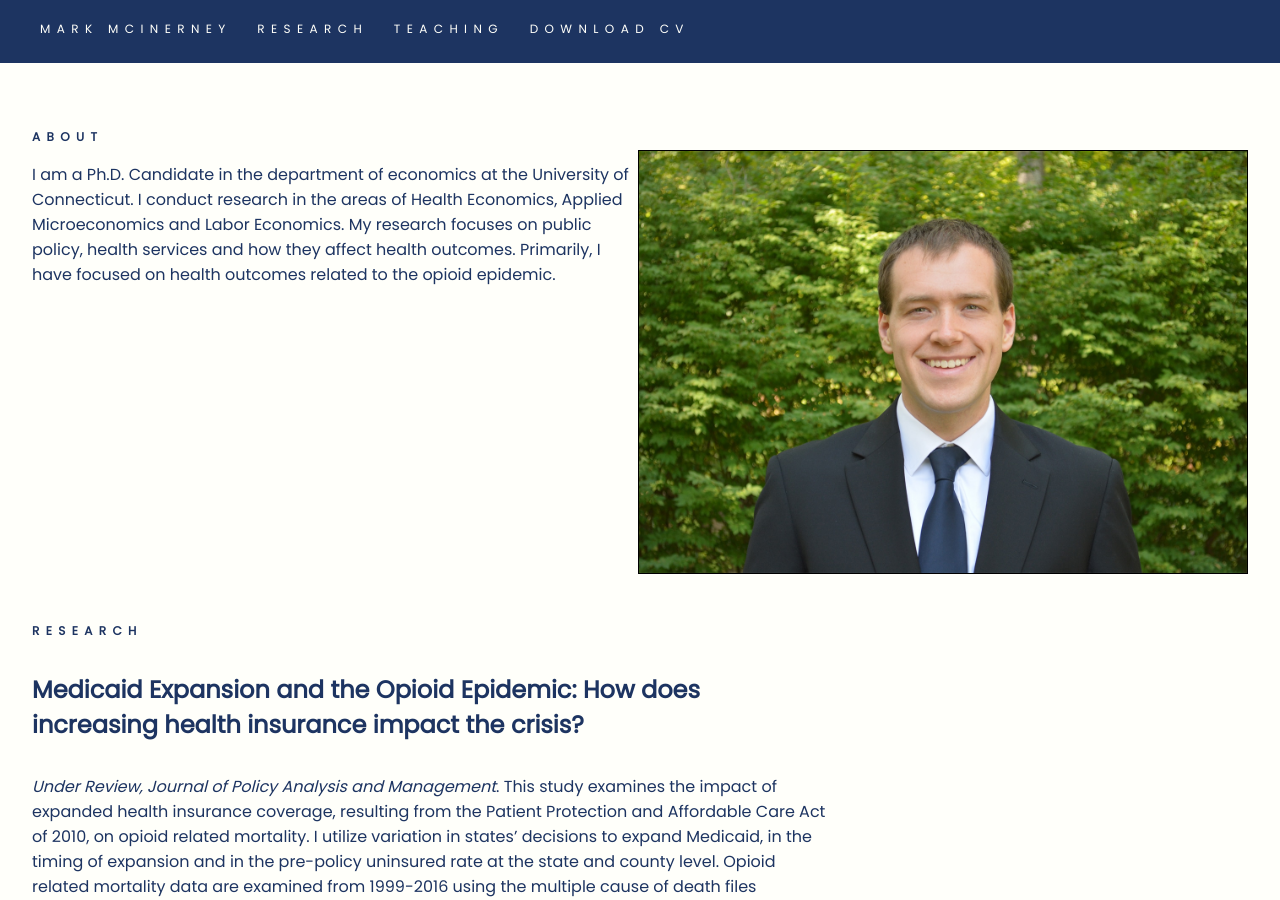
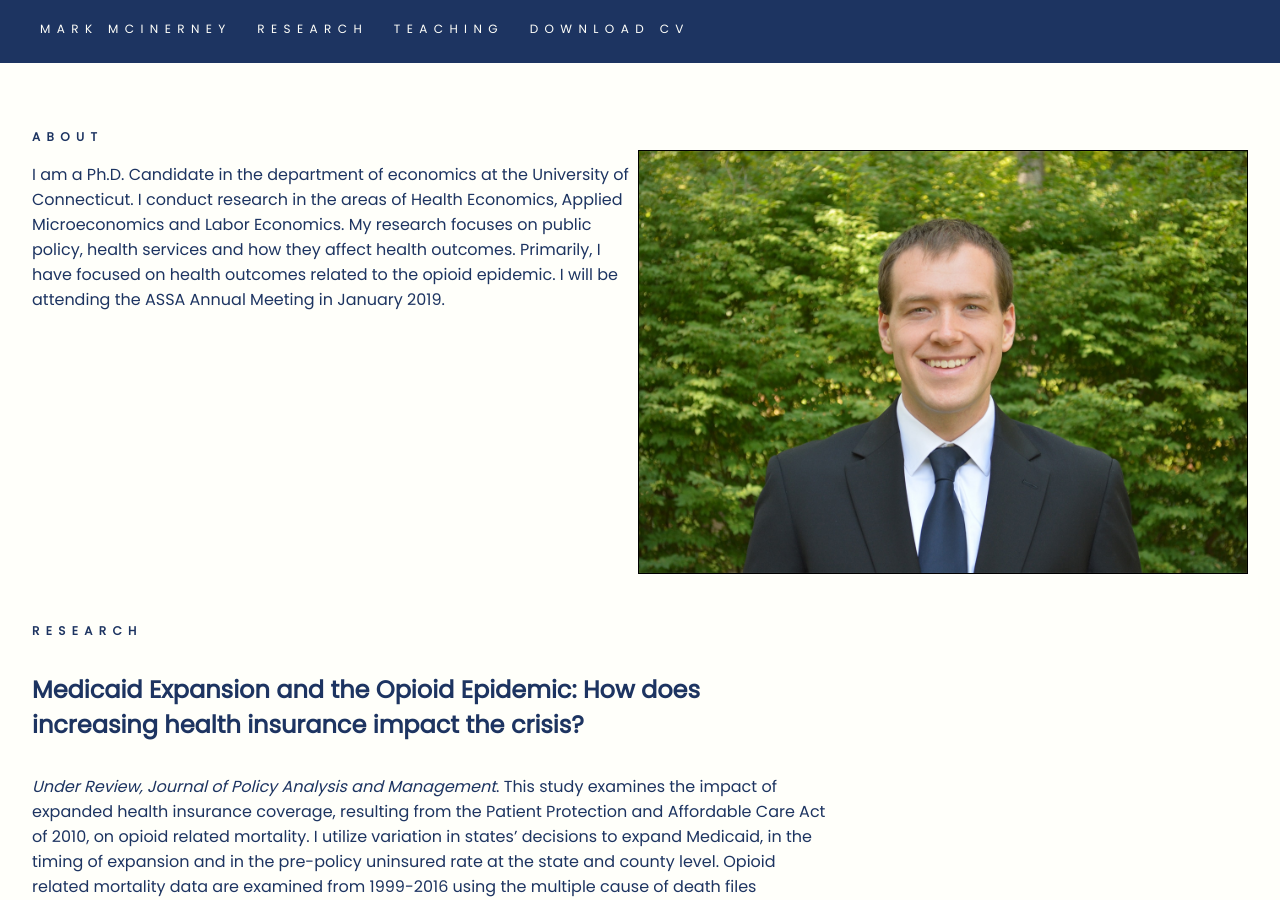
Before and after one commit to mattmotel/markmcinerney, a Jekyll site: the page built from index.md, in a window 1280 px wide and 900 px high. Built offline with Jekyll 4.4.1, drawn with Linux system fonts in a browser that asks for light colours.

Commit message:
Updated Index

```diff
--- a/index.md
+++ b/index.md
@@ -21,4 +21,4 @@ teaching:
 layout: page
 ---
 
-I am a Ph.D. Candidate in the department of economics at the University of Connecticut.  I conduct research in the areas of Health Economics, Applied Microeconomics and Labor Economics. My research focuses on public policy, health services and how they affect health outcomes. Primarily, I have focused on health outcomes related to the opioid epidemic.
+I am a Ph.D. Candidate in the department of economics at the University of Connecticut.  I conduct research in the areas of Health Economics, Applied Microeconomics and Labor Economics. My research focuses on public policy, health services and how they affect health outcomes. Primarily, I have focused on health outcomes related to the opioid epidemic. I will be attending the ASSA Annual Meeting in January 2019.
```
